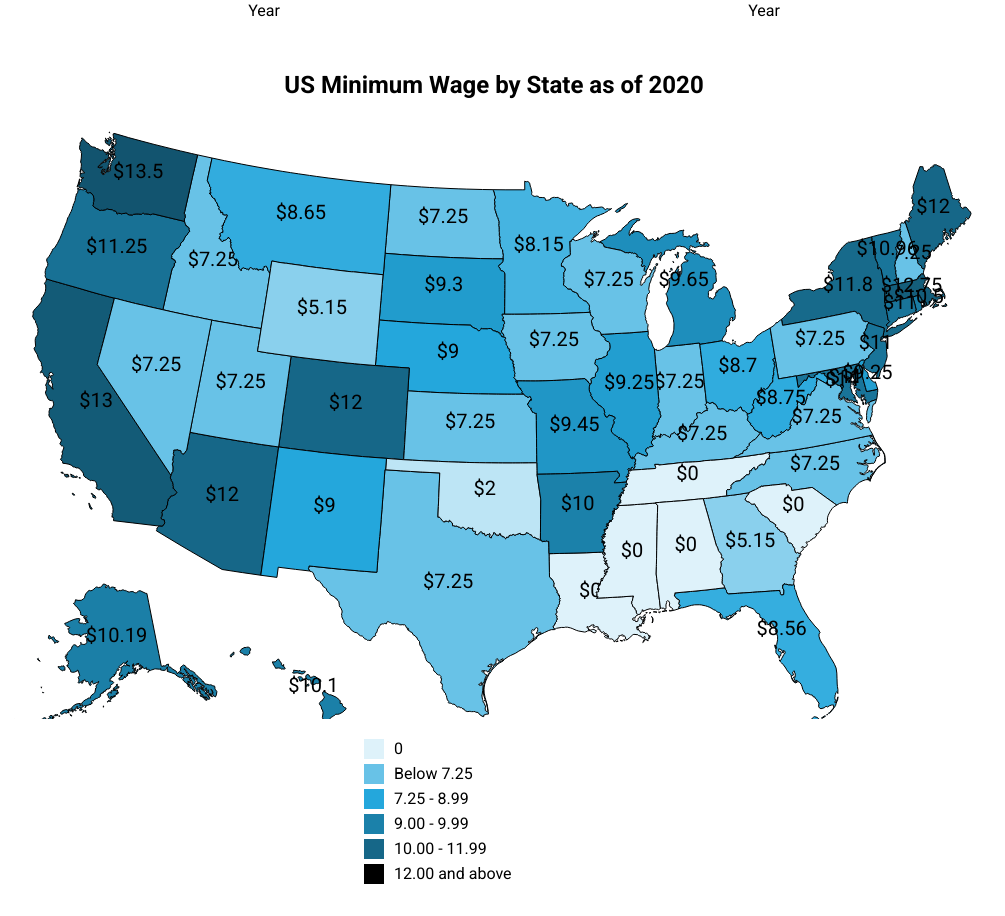
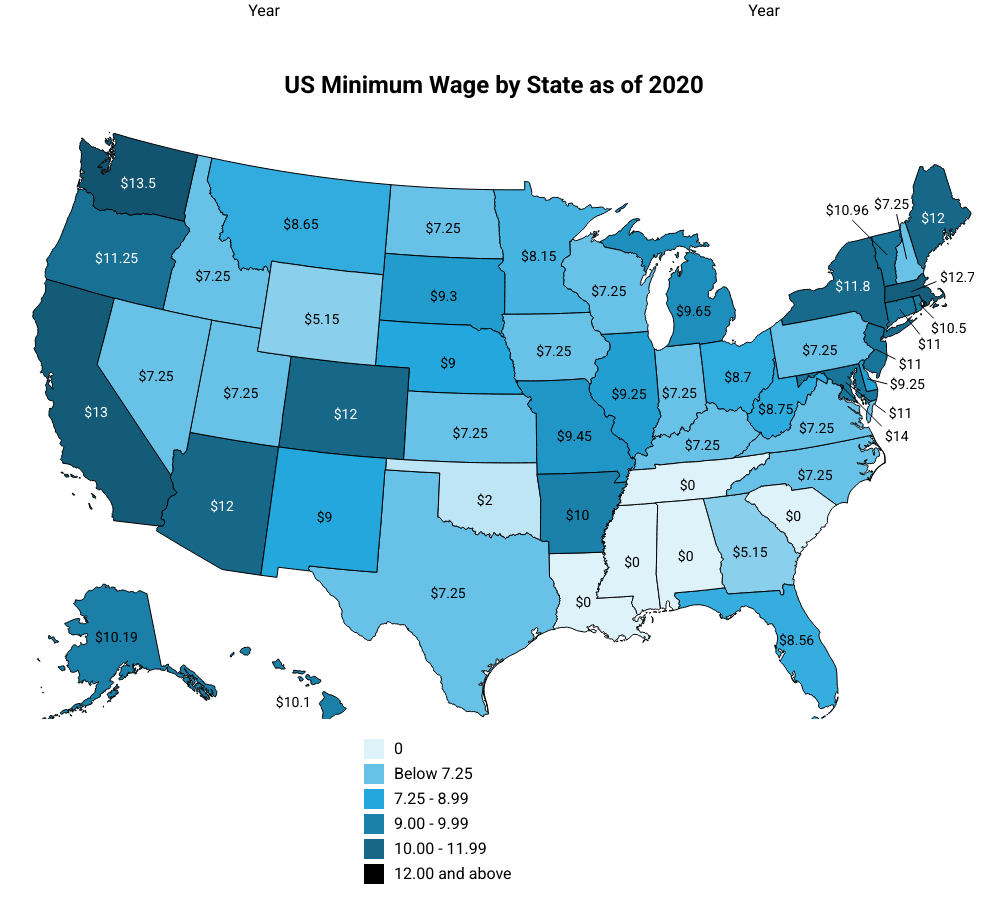
Before and after one commit to samuellee77/dsc-queue-viz, a SvelteKit app: page / in a window 1280 px wide. Shown: the part 1191-2107 px from the top of the page, without its empty margins (146-1151 px from the left). Built offline with nearby package versions, Linux system fonts and the light colour scheme.

Commit message:
fix setColor and adjust positions

```diff
--- a/src/components/ChoroplethMap.svelte
+++ b/src/components/ChoroplethMap.svelte
@@ -1,10 +1,11 @@
 <script>
     import * as d3 from 'd3';
-    import * as topojson from 'topojson-client';
+    import { manualAdjustments } from './utils.js';
+    import { onMount } from 'svelte';
+
     export let usData;
     export let wageData;
     const setYear = 2020;
-
     const path = d3.geoPath();
 
     function filterYear(year) {
@@ -12,9 +13,6 @@
     }
 
     function colorScale(year) {
-        const minWageValues = filterYear(year).map((d) => d.state_minimum_wage);
-        const minWageMin = d3.min(minWageValues);
-        const minWageMax = d3.max(minWageValues);
         return d3.scaleLinear()
         .domain([0, 7.25, 9, 10, 12, 14])
         .range(['#def2fa', '#68c2e7', '#24a7dc', '#1b81aa', '#166788', '#104e66']);
@@ -34,7 +32,8 @@
     function getTextColor(state) {
         const stateName = state.properties.name;
         const stateData = filterYear(setYear).find((d) => d.state === stateName);
-        if (stateMinimumWage >= 10) {
+        const stateMinimumWage = stateData.state_minimum_wage;
+        if (stateMinimumWage >= 11 && !manualAdjustments[state.properties.name][2]) {
             return "white";
         }
         return "black";
@@ -72,7 +71,6 @@
         });
     }
 
-    import { onMount } from 'svelte';
     onMount(createLegend);
 </script>
 
@@ -82,14 +80,24 @@
         <path d={path(state)} fill={getColor(state)}></path>
         {#if filterYear(setYear).find(d => d.state === state.properties.name)}
             <text
-                x={path.centroid(state)[0]}
-                y={path.centroid(state)[1]}
+                x={path.centroid(state)[0] + manualAdjustments[state.properties.name][0]}
+                y={path.centroid(state)[1] + manualAdjustments[state.properties.name][1]}
                 text-anchor="middle"
-                fill={getTextColor}
-                font-size="20">
+                fill={getTextColor(state)}
+                font-size="14">
                 ${filterYear(setYear).find(d => d.state === state.properties.name).state_minimum_wage}
             </text>
-    {/if}
+            {#if manualAdjustments[state.properties.name][2]}
+                <path
+                    d={`M ${path.centroid(state)[0]},${path.centroid(state)[1]}
+                    L ${path.centroid(state)[0] + manualAdjustments[state.properties.name][0] + manualAdjustments[state.properties.name][3]},
+                    ${path.centroid(state)[1] + manualAdjustments[state.properties.name][1] + manualAdjustments[state.properties.name][4]}`}
+                    stroke="black"
+                    stroke-width="1"
+                    fill="none"
+                />
+            {/if}
+        {/if}
     {/each}
 </svg>
 
--- /dev/null
+++ b/src/components/utils.js
@@ -0,0 +1,54 @@
+export const manualAdjustments = {
+    'New York': [5, 0, false],
+    'Michigan': [10, 30, false],
+    'Florida': [15, 10, false],
+    'Washington': [0, 10, false],
+    'California': [0, 10, false],
+    'Hawaii': [-20, 15, true],
+    'Alaska': [0, 0, false],
+    'Puerto Rico': [0, 10, false],
+    'District of Columbia': [55, 55, true, -15, -15],
+    'Vermont': [-40, -40, true, 5, 5],
+    'New Hampshire': [-15, -50, true, 5, 5],
+    'Maine': [0, 10, false],
+    'Massachusetts': [50, -10, true, -25, 0],
+    'Rhode Island': [30, 30, true, -15, -15],
+    'Connecticut': [30, 40, true, -10, -15],
+    'New Jersey': [35, 20, true, -15, -10],
+    'Delaware': [40, 10, true, -20, -5],
+    'Maryland': [55, 35, true, -15, -5],
+    'Virginia': [0, 10, false],
+    'North Carolina': [0, 10, false],
+    'South Carolina': [0, 10, false],
+    'Georgia': [0, 10, false],
+    'Alabama': [0, 10, false],
+    'Mississippi': [0, 10, false],
+    'Louisiana': [-7, 10, false],
+    'Texas': [0, 10, false],
+    'Arkansas': [0, 10, false],
+    'Missouri': [0, 10, false],
+    'Iowa': [0, 10, false],
+    'Wisconsin': [0, 10, false],
+    'Minnesota': [0, 10, false],
+    'North Dakota': [0, 10, false],
+    'South Dakota': [0, 10, false],
+    'Nebraska': [0, 10, false],
+    'Kansas': [0, 10, false],
+    'Oklahoma': [0, 10, false],
+    'Montana': [0, 10, false],
+    'Wyoming': [0, 10, false],
+    'Colorado': [0, 10, false],
+    'New Mexico': [0, 10, false],
+    'Arizona': [0, 10, false],
+    'Utah': [0, 10, false],
+    'Idaho': [0, 15, false],
+    'Nevada': [0, 10, false],
+    'Oregon': [0, 10, false],
+    'Kentucky': [0, 10, false],
+    'Indiana': [0, 10, false],
+    'Ohio': [0, 10, false],
+    'Illinois': [0, 10, false],
+    'Pennsylvania': [0, 10, false],
+    'Tennessee': [0, 10, false],
+    'West Virginia': [-5, 10, false]
+};
```
